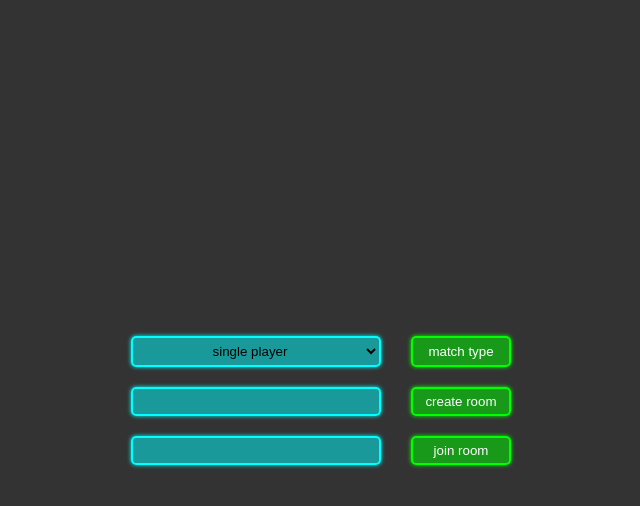
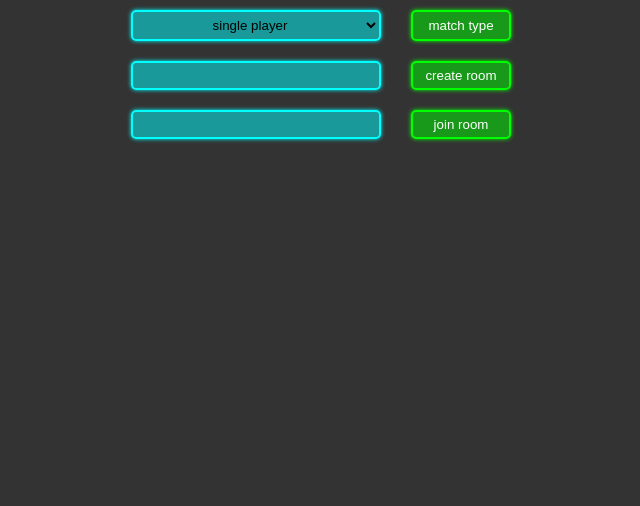
Before and after one commit to runtimeerror55/abc, a website: page public/indexFiles/html/index.html in a window 1280 px wide. Shown: the whole page, without its empty margins (319-959 px from the left). Drawn offline with nearby package versions, Linux system fonts and the light colour scheme; no server answers; files whose address does not match are found by name.

Commit message:
small change

```diff
--- a/public/indexFiles/html/index.html
+++ b/public/indexFiles/html/index.html
@@ -1,3 +1,4 @@
+<!DOCTYPE html>
 <html lang="en">
 
 <head>
@@ -5,7 +6,7 @@
     <meta http-equiv="X-UA-Compatible" content="IE=edge">
     <meta name="viewport" content="width=device-width, initial-scale=1.0">
     <title>Document</title>
-    <link rel="stylesheet" href="/indexFiles/css/index.css" defer>
+    <link rel="stylesheet" href="/indexFiles/css/index.css">
 
 
 </head>
```
